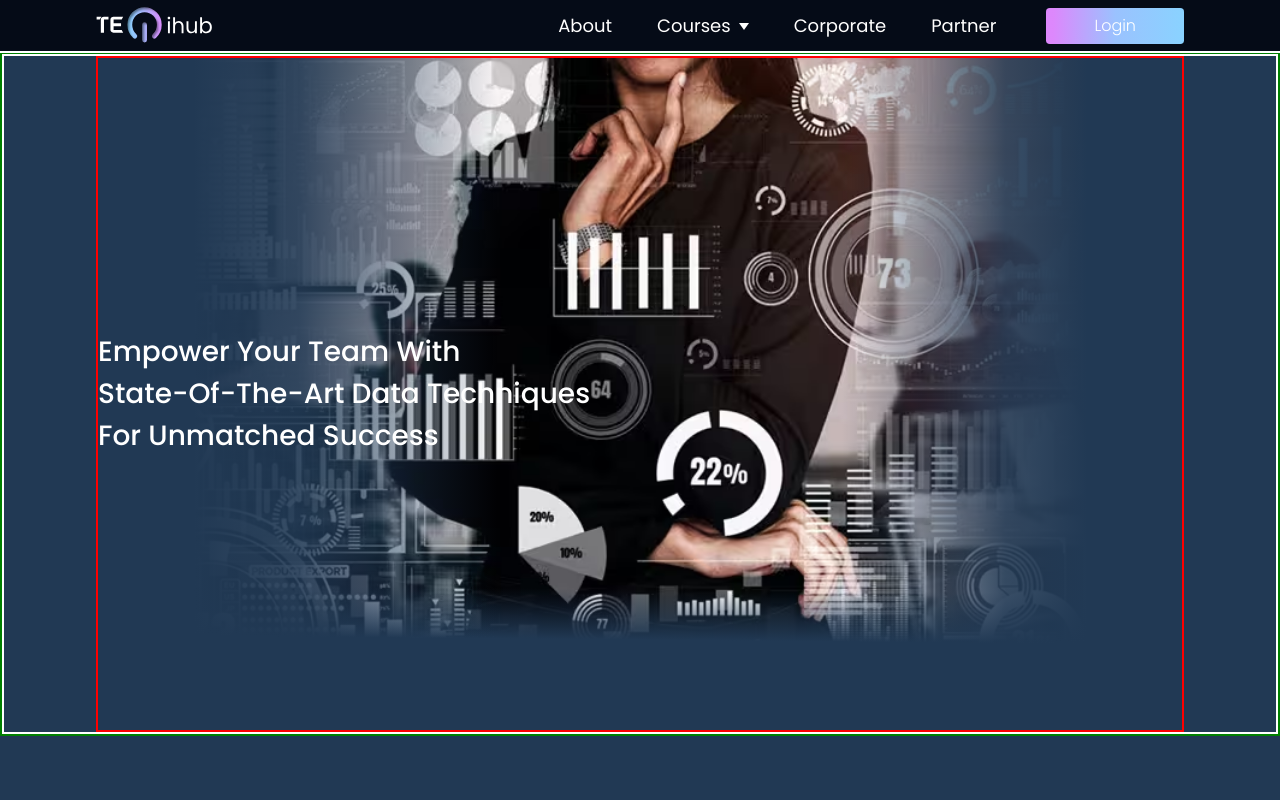
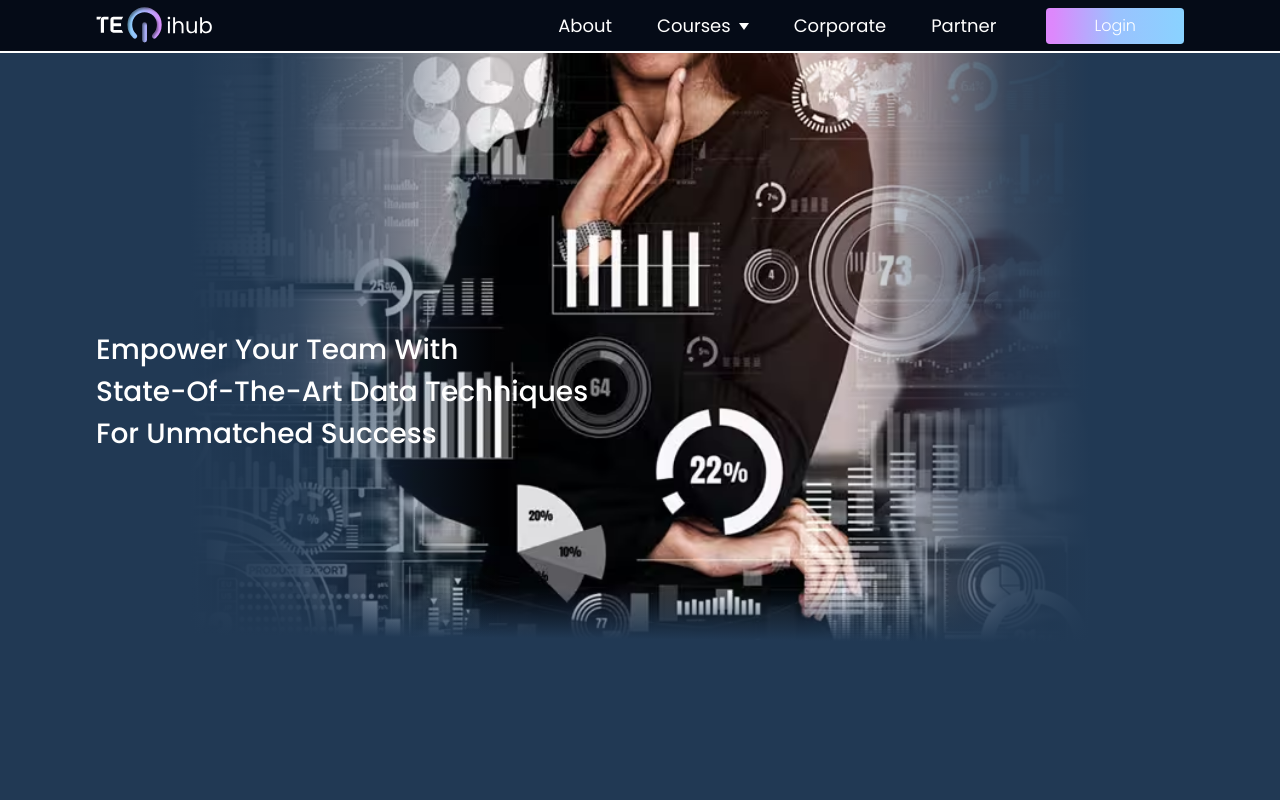
Before and after one commit to Xanderyeng/teqihub, a React (Vite) app: page /corporate in a window 1280 px wide. Shown: the top 800 px of the page. Built offline with nearby package versions, Linux system fonts and the light colour scheme.

Commit message:
Corporate page

```diff
--- a/src/pages/Corporate/Corporate.jsx
+++ b/src/pages/Corporate/Corporate.jsx
@@ -33,14 +33,14 @@ export const Corporate = ({ scrollToId }) => {
           </span>
         </div> */}
         {/* -------- IMAGE ------- */}
-        <div className='relative z-0 w-full border-2 border-green '>
+        <div className='relative z-0 w-full border-0 border-green '>
           {/* <img src={corporate} alt='' className=' object-100%' /> */}
-          <div className='relative z-0 flex justify-center h-[85vh] bg-corporate bg-no-repeat bg-contain bg-center border-2 border'>
+          <div className='relative z-0 flex justify-center h-[85vh] bg-corporate bg-no-repeat bg-contain bg-center border-0 border'>
             <div className='absolute inset-0 z-0 h-[100%] overlayB flex flex-col items-start justify-center' />
             <div className='absolute inset-0 z-0 h-[100%] overlayL flex flex-col items-start justify-center' />
             <div className='absolute inset-0 z-0 h-[100%] overlayR flex flex-col items-end justify-center' />
 
-            <div className='relative z-500 h-full w-[85vw] flex flex-row items-center border-2 border-red'>
+            <div className='relative z-500 h-full w-[85vw] flex flex-row items-center border-0 border-red'>
               <div className=' flex flex-col justify-center border-0 border-pink'>
                 <span className='font-sans text-[2.8rem]'>
                   <p className=' font-medium'>Empower Your Team With </p>
```
